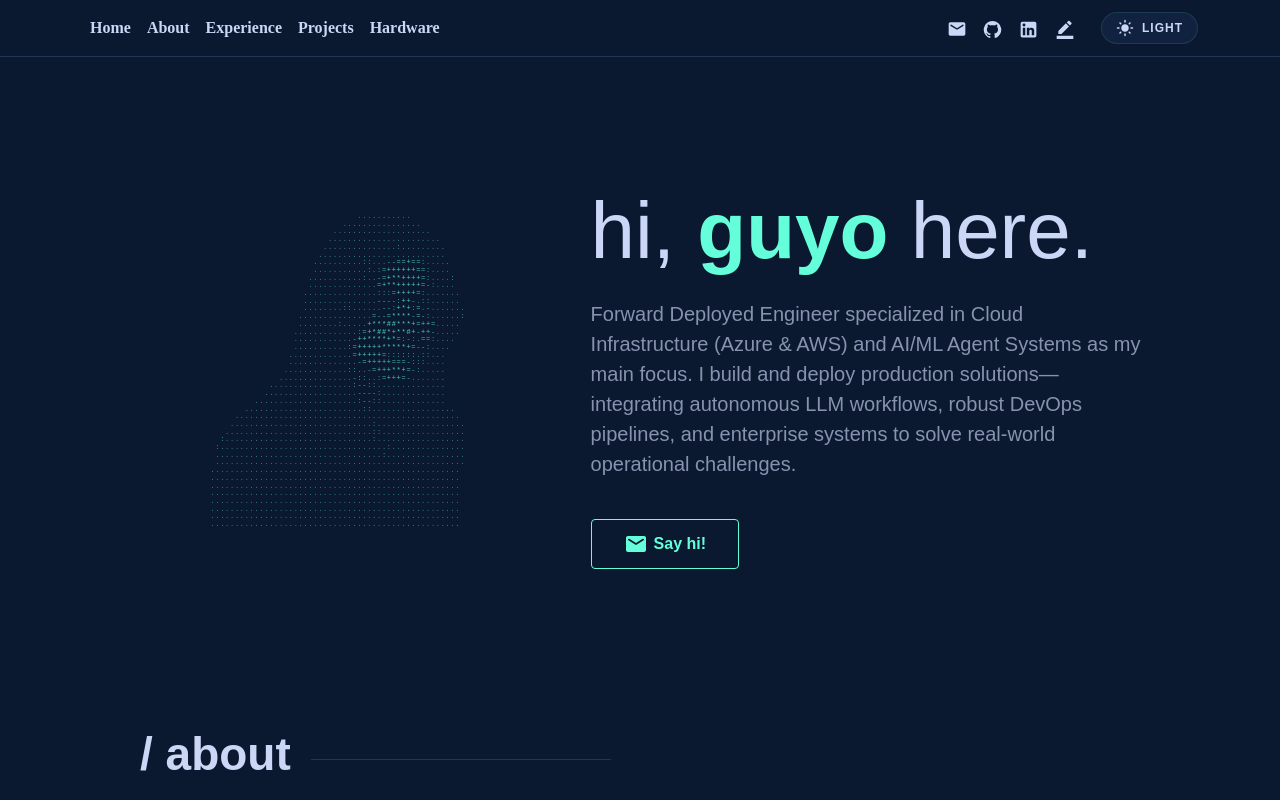
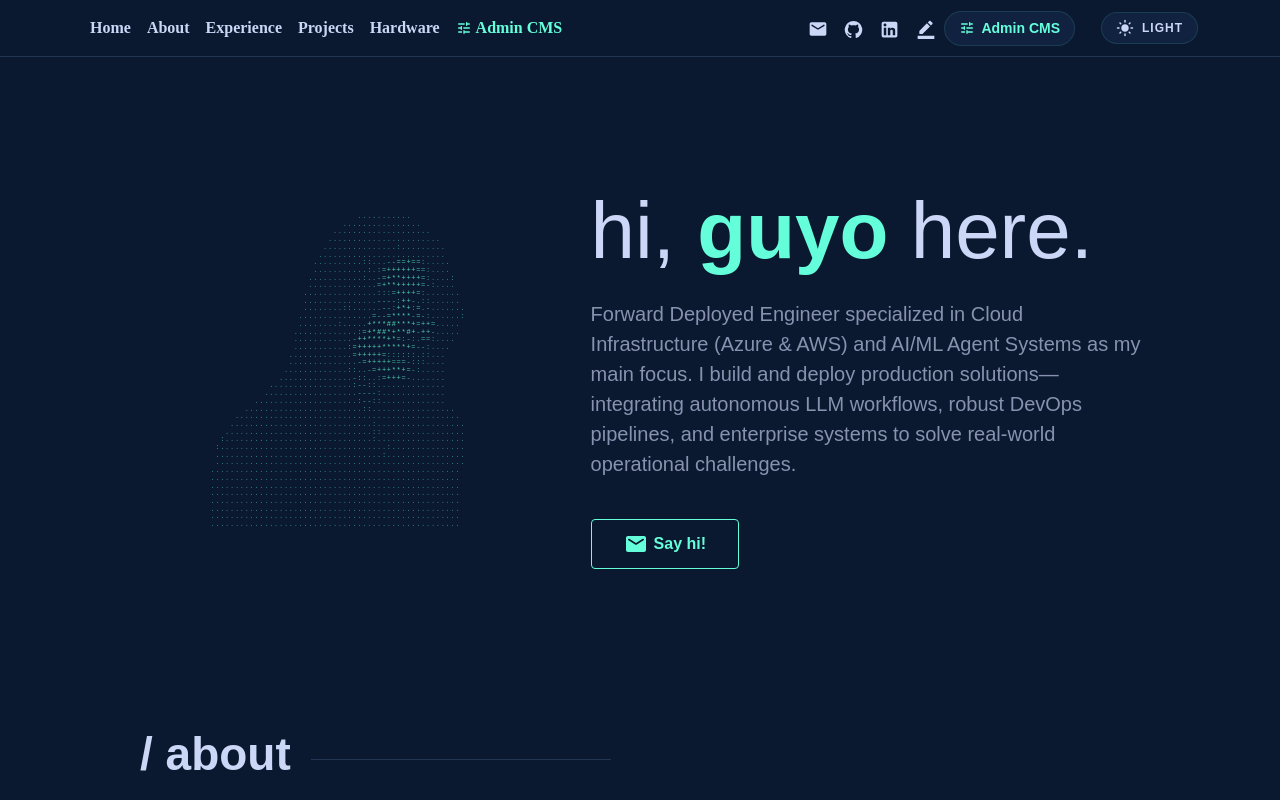
Before and after one commit to guyo-halake/guyesacodes, a React (Vite) app: page / in a window 1280 px wide. Shown: the top 800 px of the page. Built offline with nearby package versions, Linux system fonts and the light colour scheme; a web font is replaced by a local one.

Commit message:
feat(nav): add direct Admin CMS button to top navbar and style

```diff
--- a/src/components/NavBar.jsx
+++ b/src/components/NavBar.jsx
@@ -1,15 +1,18 @@
 import React, { useState, useEffect, useRef } from "react";
 import { Container, Nav, Navbar } from "react-bootstrap";
+import { Link, useLocation } from "react-router-dom";
 import EmailRoundedIcon from "@mui/icons-material/EmailRounded";
 import LinkedInIcon from "@mui/icons-material/LinkedIn";
 import GitHubIcon from "@mui/icons-material/GitHub";
 import BorderColorIcon from "@mui/icons-material/BorderColor";
 import LightModeRoundedIcon from "@mui/icons-material/LightModeRounded";
 import DarkModeRoundedIcon from "@mui/icons-material/DarkModeRounded";
+import TuneRoundedIcon from "@mui/icons-material/TuneRounded";
 import "../styles/NavBar.css";
 
 const NavBar = () => {
   const [expanded, setExpanded] = useState(false);
+  const location = useLocation();
   const [theme, setTheme] = useState(() => {
     return localStorage.getItem("portfolio_theme") || "dark";
   });
@@ -41,6 +44,8 @@ const NavBar = () => {
     }
   }, [expanded]);
 
+  const isAdminPage = location.pathname === "/admin";
+
   return (
     <Navbar
       fixed="top"
@@ -55,11 +60,15 @@ const NavBar = () => {
 
         <Navbar.Collapse id="basic-navbar-nav">
           <Nav className="me-auto" onSelect={() => setExpanded(false)}>
-            <Nav.Link href="/#intro">Home</Nav.Link>
+            <Nav.Link as={Link} to="/">Home</Nav.Link>
             <Nav.Link href="/#about">About</Nav.Link>
             <Nav.Link href="/#experience">Experience</Nav.Link>
             <Nav.Link href="/#projects">Projects</Nav.Link>
             <Nav.Link href="/#hardware-projects">Hardware</Nav.Link>
+            <Nav.Link as={Link} to="/admin" className="admin-nav-pill">
+              <TuneRoundedIcon sx={{ fontSize: 16, marginRight: "4px" }} />
+              Admin CMS
+            </Nav.Link>
           </Nav>
           <Nav className="ms-auto align-items-center social-icons-nav" onSelect={() => setExpanded(false)}>
             <Nav.Link href="mailto:guyohalakeofficial@gmail.com" title="Email me">
@@ -81,7 +90,15 @@ const NavBar = () => {
           </Nav>
         </Navbar.Collapse>
 
-        {/* ALWAYS-VISIBLE Theme Switcher (Never collapsed, works across all viewports) */}
+        {/* ALWAYS-VISIBLE Action Controls: Admin Button + Theme Switcher */}
+        <div className="d-flex align-items-center gap-2">
+          {!isAdminPage && (
+            <Link to="/admin" className="nav-admin-direct-btn" title="Open Website Admin CMS">
+              <TuneRoundedIcon sx={{ fontSize: 16 }} />
+              <span className="nav-admin-label">Admin CMS</span>
+            </Link>
+          )}
+
           <div className="theme-toggle-container">
             <button
               type="button"
@@ -103,6 +120,7 @@ const NavBar = () => {
               )}
             </button>
           </div>
+        </div>
       </Container>
     </Navbar>
   );
--- a/src/styles/NavBar.css
+++ b/src/styles/NavBar.css
@@ -108,3 +108,43 @@
     padding: 6px 10px;
   }
 }
+
+/* Direct Admin Link in Navbar */
+.nav-admin-direct-btn {
+  display: inline-flex;
+  align-items: center;
+  gap: 6px;
+  background: var(--light-navy);
+  border: 1px solid var(--card-border);
+  color: var(--green-bright) !important;
+  padding: 6px 14px;
+  border-radius: 20px;
+  font-family: 'NTR', sans-serif;
+  font-size: 14px;
+  font-weight: 700;
+  text-decoration: none !important;
+  transition: all 0.2s ease;
+  box-shadow: var(--navy-shadow);
+}
+
+.nav-admin-direct-btn:hover {
+  background: var(--green-tint);
+  border-color: var(--green-bright);
+  transform: translateY(-1px);
+}
+
+.admin-nav-pill {
+  color: var(--green-bright) !important;
+  font-weight: 700;
+  display: inline-flex;
+  align-items: center;
+}
+
+@media only screen and (max-width: 768px) {
+  .nav-admin-label {
+    display: none;
+  }
+  .nav-admin-direct-btn {
+    padding: 6px 10px;
+  }
+}
```
Also changed, not shown: src/components/admin/AdminDashboard.jsx (line endings or trailing spaces), src/context/PortfolioContext.jsx (line endings or trailing spaces), src/data/portfolioData.js (line endings or trailing spaces), src/styles/admin/AdminDashboard.css (line endings or trailing spaces). Lines whose indentation alone changed are shown as unchanged.
